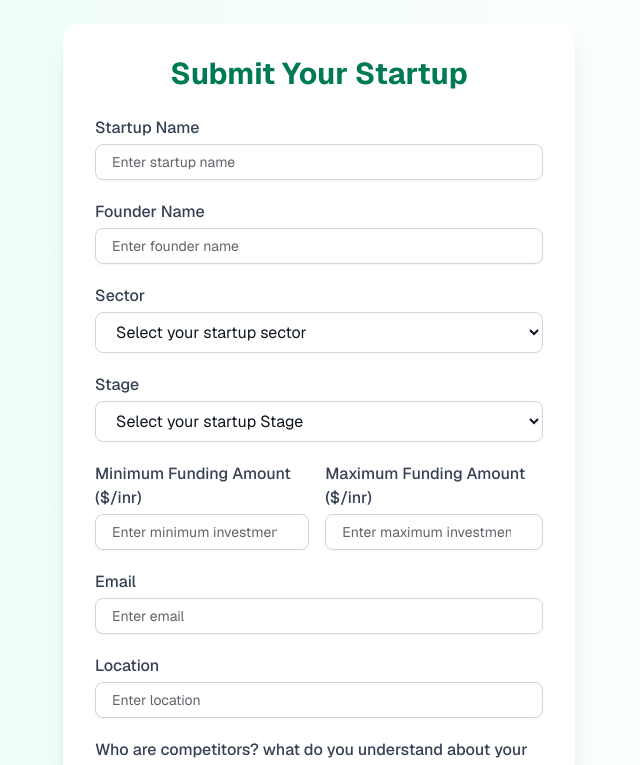
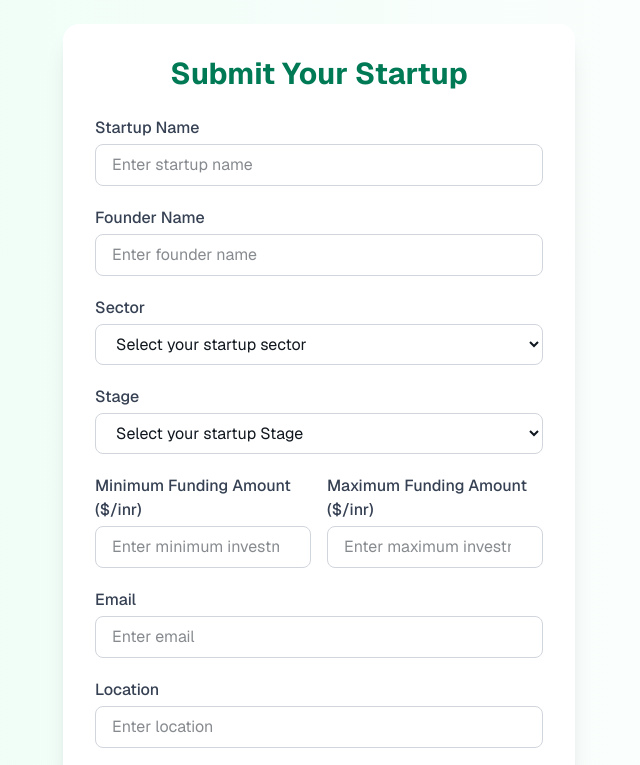
Before and after one commit to AshwiniGoutam/pitchub, a Next.js app: page /form/1 in a window 1280 px wide. Shown: the top 765 px of the page, without its empty margins (321-961 px from the left). Built offline with nearby package versions, Linux system fonts and the light colour scheme; no server answers.

Commit message:
latest code

```diff
--- a/app/form/[investorId]/page.jsx
+++ b/app/form/[investorId]/page.jsx
@@ -2,7 +2,6 @@
 
 import { Upload } from "lucide-react";
 import { useState } from "react";
-import { Input } from "@/components/ui/Input";
 
 export default function LeadForm({ params }) {
     const { investorId } = params;
@@ -76,7 +75,7 @@ export default function LeadForm({ params }) {
                 <form className="space-y-5" onSubmit={handleSubmit}>
                     <div>
                         <label className="block mb-1 font-medium text-gray-700">Startup Name</label>
-                        <Input
+                        <input
                             type="text"
                             placeholder="Enter startup name"
                             value={formData.startupName}
@@ -90,7 +89,7 @@ export default function LeadForm({ params }) {
 
                     <div>
                         <label className="block mb-1 font-medium text-gray-700">Founder Name</label>
-                        <Input
+                        <input
                             type="text"
                             placeholder="Enter founder name"
                             value={formData.founderName}
@@ -128,7 +127,7 @@ export default function LeadForm({ params }) {
 
                     {/* <div>
                         <label className="block mb-1 font-medium text-gray-700">Stage</label>
-                        <Input
+                        <input
                             type="text"
                             placeholder="Enter startup stage"
                             value={formData.stage}
@@ -165,7 +164,7 @@ export default function LeadForm({ params }) {
                     <div class="flex flex-col gap-4 sm:flex-col lg:flex-row lg:items-center lg:justify-between">
                         <div>
                             <label className="block mb-1 font-medium text-gray-700">Minimum Funding Amount ($/inr)</label>
-                            <Input
+                            <input
                                 type="number"
                                 placeholder="Enter minimum investment amount"
                                 value={formData.minInvestment}
@@ -179,7 +178,7 @@ export default function LeadForm({ params }) {
 
                         <div>
                             <label className="block mb-1 font-medium text-gray-700">Maximum Funding Amount ($/inr)</label>
-                            <Input
+                            <input
                                 type="number"
                                 placeholder="Enter maximum investment amount"
                                 value={formData.maxInvestment}
@@ -194,7 +193,7 @@ export default function LeadForm({ params }) {
 
                     <div>
                         <label className="block mb-1 font-medium text-gray-700">Email</label>
-                        <Input
+                        <input
                             type="email"
                             placeholder="Enter email"
                             value={formData.email}
@@ -208,7 +207,7 @@ export default function LeadForm({ params }) {
 
                     <div>
                         <label className="block mb-1 font-medium text-gray-700">Location</label>
-                        <Input
+                        <input
                             type="text"
                             placeholder="Enter location"
                             value={formData.location}
@@ -264,7 +263,7 @@ export default function LeadForm({ params }) {
                                     ? pitchDeck.name
                                     : "Click to upload or drag and drop"}
                             </p>
-                            <Input
+                            <input
                                 id="pitchDeck"
                                 type="file"
                                 accept=".pdf,.ppt,.pptx"
```
